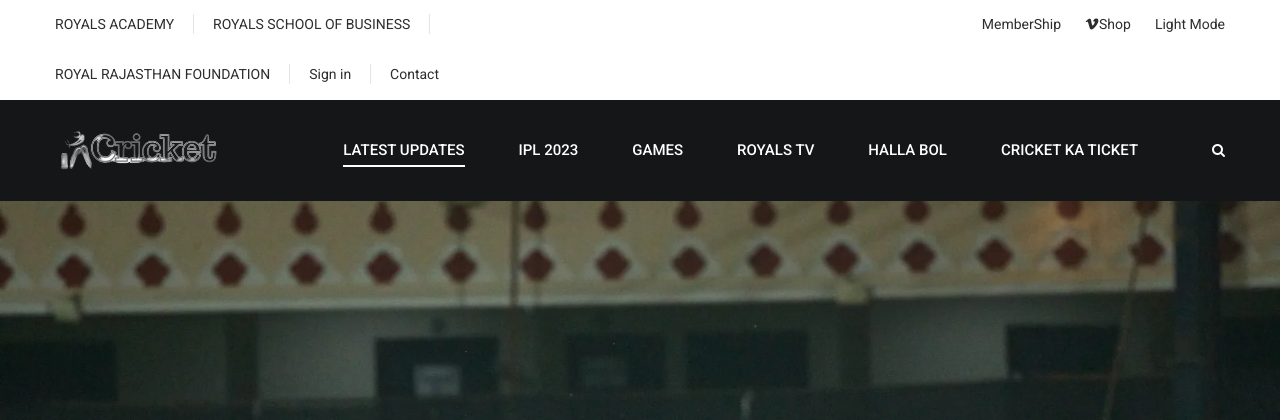
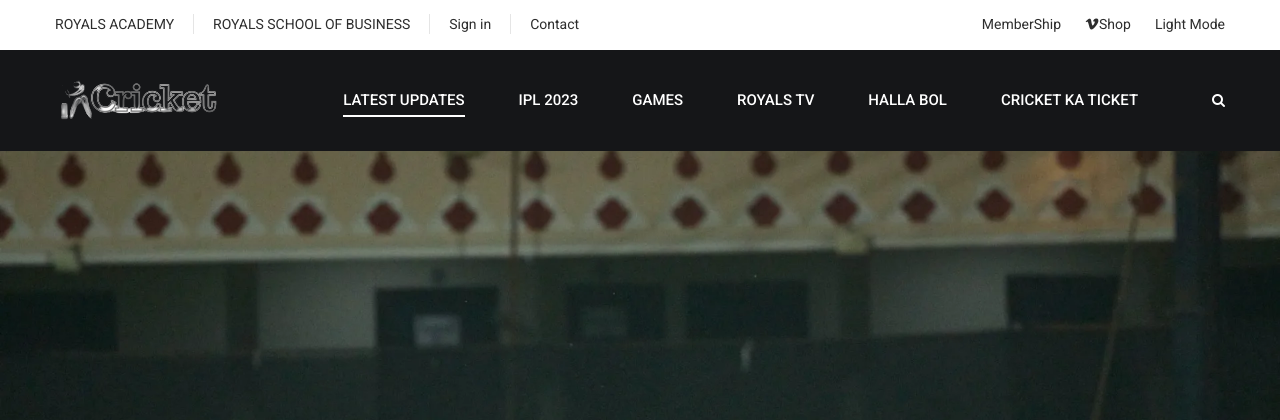
Before and after one commit to pythonprogrammer001/crkoneeeeee, a Django app: page / in a window 1280 px wide; the page is wider, and only the part inside the window is pictured. Shown: the top 420 px of that part. Run offline with Django 4.2, Linux system fonts and the light colour scheme; some libraries are stand-ins or nearby versions.

Commit message:
Update index.html

```diff
--- a/templates/index.html
+++ b/templates/index.html
@@ -491,7 +491,6 @@
                                 <ul>
                                     <li> <a href="#" style="cursor:pointer">ROYALS ACADEMY</a></li>
                                     <li> <a href="#" style="cursor:pointer">ROYALS SCHOOL OF BUSINESS</a></li>
-                                    <li> <a href="#" style="cursor:pointer">ROYAL RAJASTHAN FOUNDATION</a></li>
                                     <li>
                                         <a href="#">Sign in</a>
                                     </li>
```
